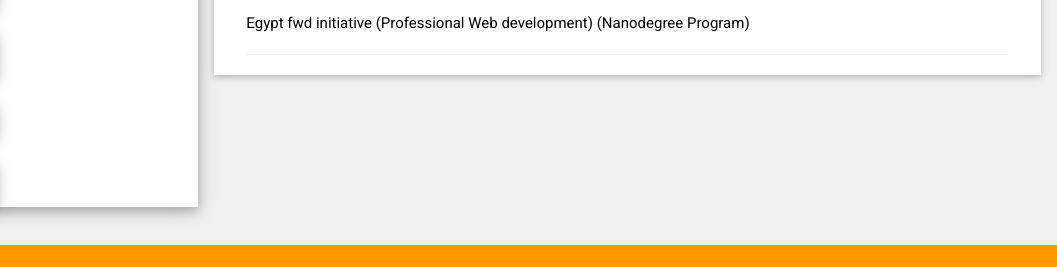
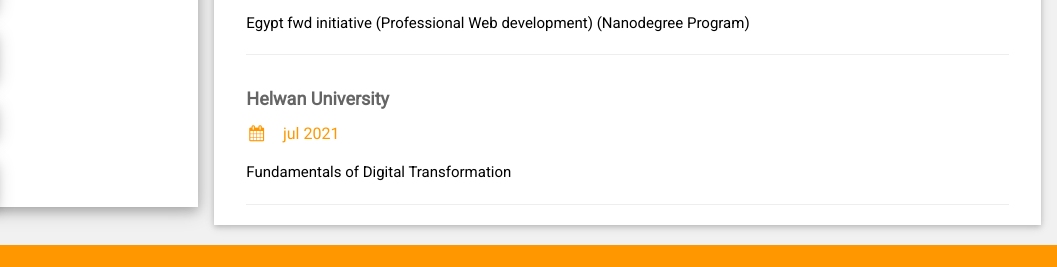
Before and after one commit to amany-fawzy/CV, a plain HTML site: page index.html in a window 1280 px wide. Shown: the part 1496-1763 px from the top of the page, 223-1280 px from the left. Drawn offline with nearby package versions, Linux system fonts and the light colour scheme.

Commit message:
update index.html
add new education

```diff
--- a/index.html
+++ b/index.html
@@ -175,7 +175,12 @@ html,body,h1,h2,h3,h4,h5,h6 {font-family: "Roboto", sans-serif}
           <hr>
         </div>
 
-
+         <div class="w3-container">
+          <h5 class="w3-opacity"><b>Helwan University</b> </h5>
+          <h6 class="w3-text-orange"><i class="fa fa-calendar fa-fw w3-margin-right"></i>jul 2021</h6>
+          <p>Fundamentals of Digital Transformation </p>
+          <hr>
+        </div>
       </div>
 
     <!-- End Right Column -->
```
